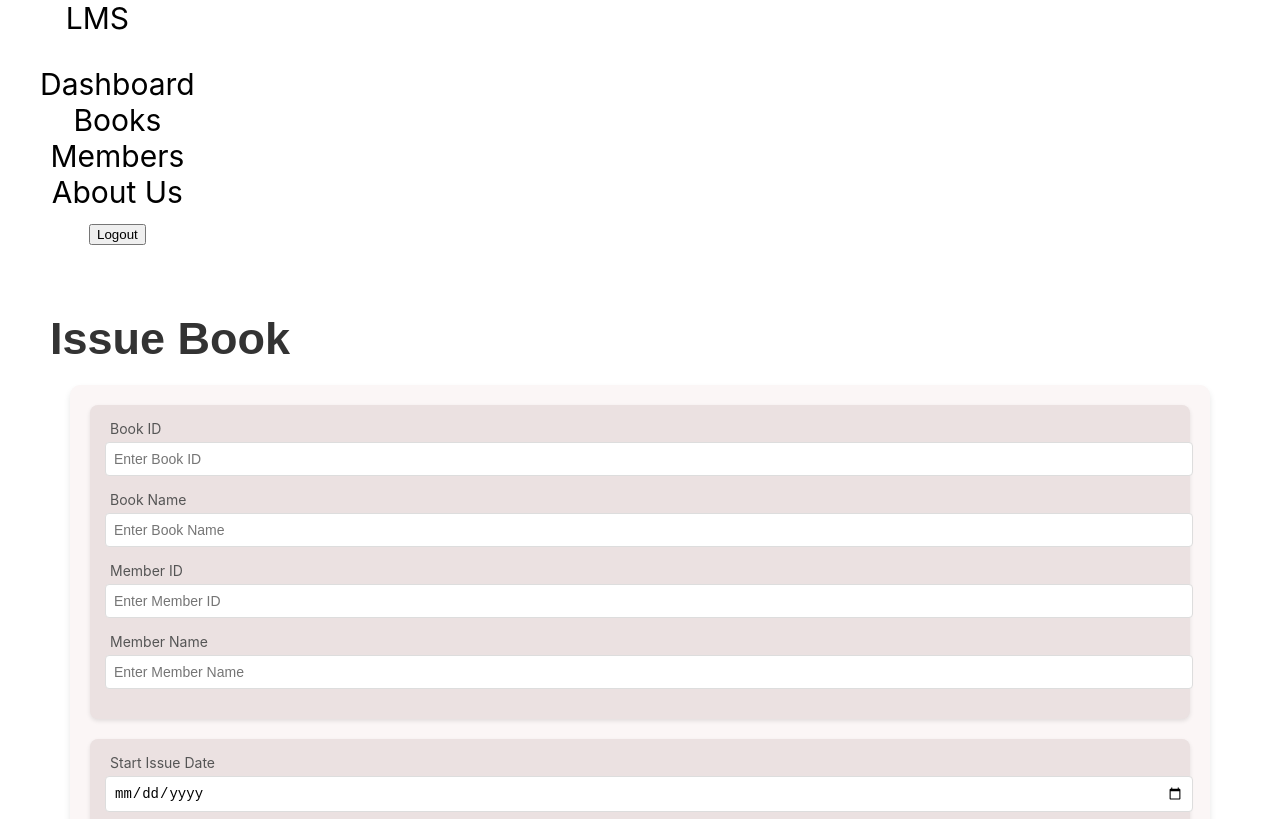
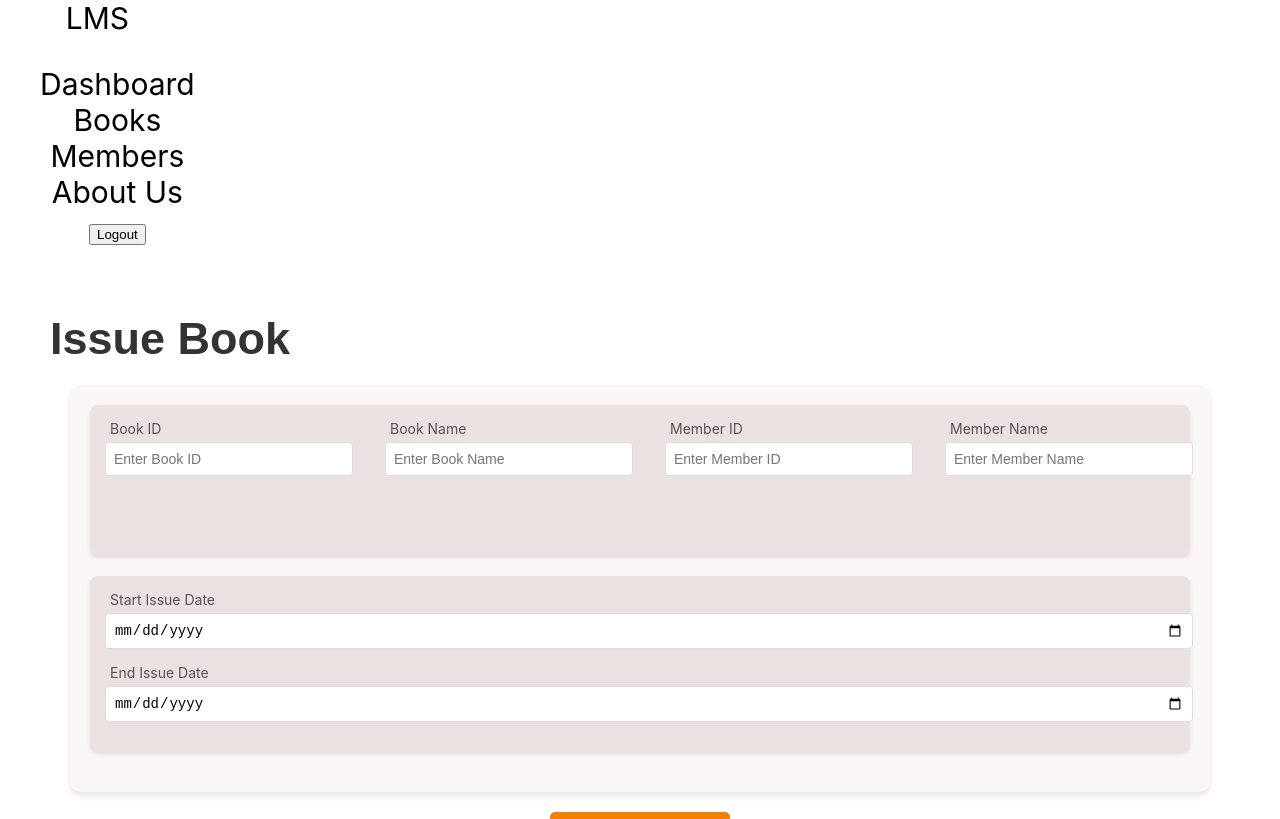
Before and after one commit to KushaRa/LMS-KaragasthalawaMV, a React (Create React App) app: page / in a window 1280 px wide. Shown: the top 819 px of the page. Built offline with nearby package versions, Linux system fonts and the light colour scheme.

Commit message:
changes in jsx

```diff
--- a/src/components/issueBook/issueBook.jsx
+++ b/src/components/issueBook/issueBook.jsx
@@ -14,6 +14,7 @@ function IssueBook() {
 
       {/* First Container */}
       <div className="form-section">
+      <div className="row">
         <div className="input-group">
           <label htmlFor="bookId">Book ID</label>
           <input type="text" id="bookId" placeholder="Enter Book ID" />
@@ -31,6 +32,7 @@ function IssueBook() {
           <input type="text" id="memberName" placeholder="Enter Member Name" />
         </div>
       </div>
+      </div>
 
       {/* Second Container */}
       <div className="form-section">
@@ -44,8 +46,9 @@ function IssueBook() {
         </div>
       </div>
 
-      <button className="issue-book-button">Issue Book</button>
+
     </div>
+    <button className="issue-book-button">Issue Book</button>
     </div>
   );
 }
```
